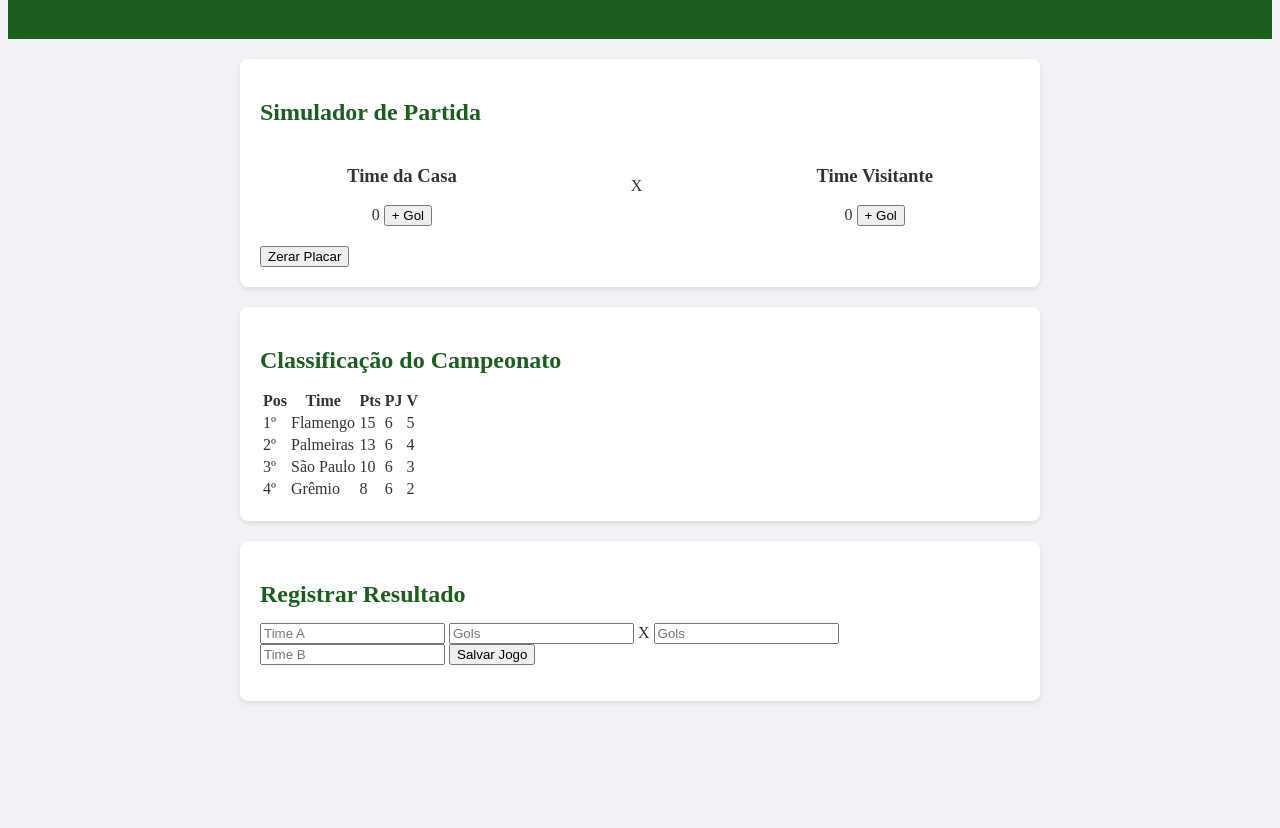
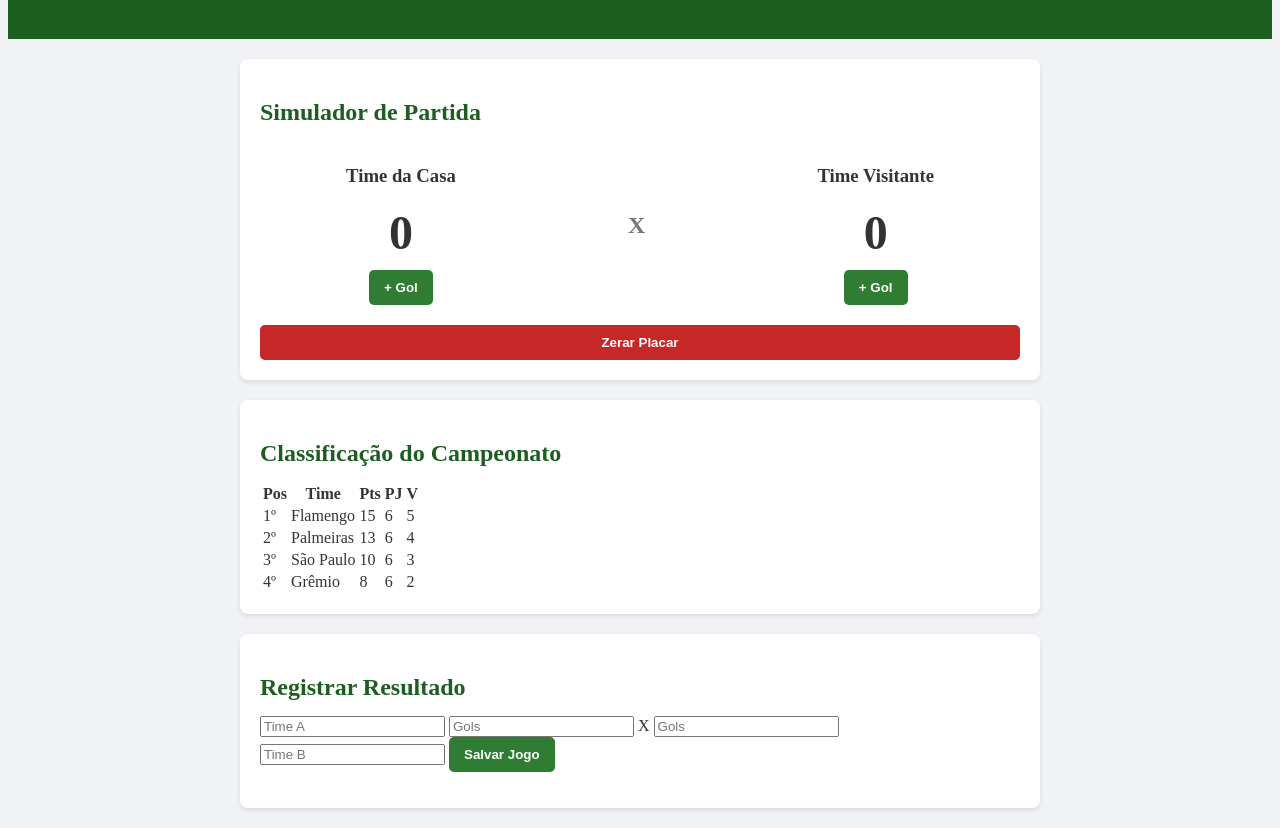
Before and after one commit to miguelvieira150/Avaliacao-pratica, a plain HTML site: page index.html in a window 1280 px wide. Shown: the part 90-918 px from the top of the page. Before the commit the page ends 811 px from the top, so only its background shows below. Drawn offline with Linux system fonts and the light colour scheme; a script that the page names is missing.

Commit message:
comit 5 - configuraçoes dos butoes,do placar e dos times que vão jogar contra

```diff
--- a/style.css
+++ b/style.css
@@ -57,3 +57,35 @@ h2 {
     text-align: center;
     margin: 20px 0;
 }
+
+.score {
+    display: block;
+    font-size: 3rem;
+    font-weight: bold;
+    margin: 10px 0;
+}
+
+.versus {
+    font-size: 1.5rem;
+    font-weight: bold;
+    color: #777;
+}
+
+button {
+    background-color: #2e7d32;
+    color: white;
+    border: none;
+    padding: 10px 15px;
+    border-radius: 5px;
+    cursor: pointer;
+    font-weight: bold;
+}
+
+button:hover {
+    background-color: #1b5e20;
+}
+
+.btn-reset {
+    background-color: #c62828;
+    width: 100%;
+}
```
